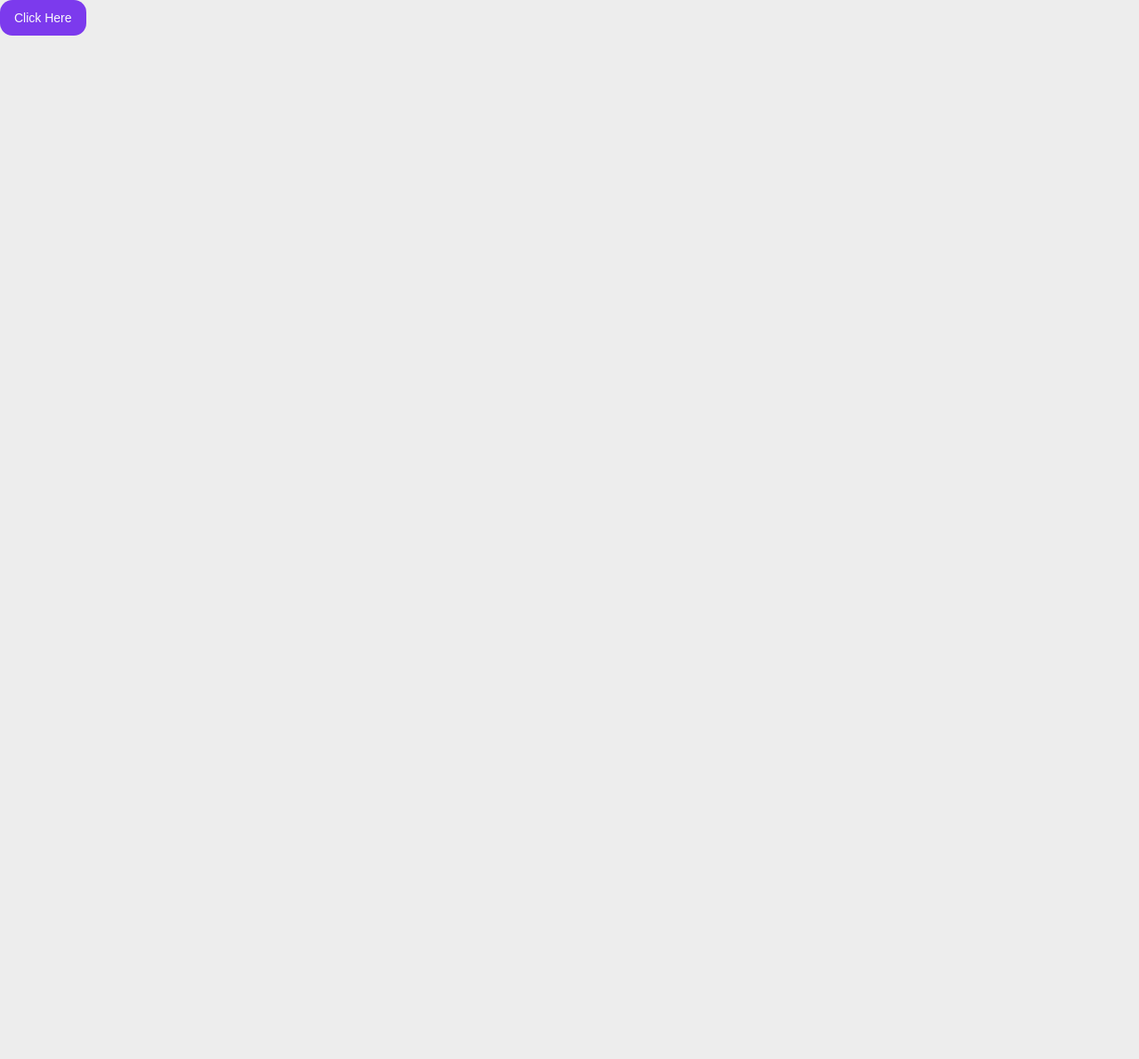
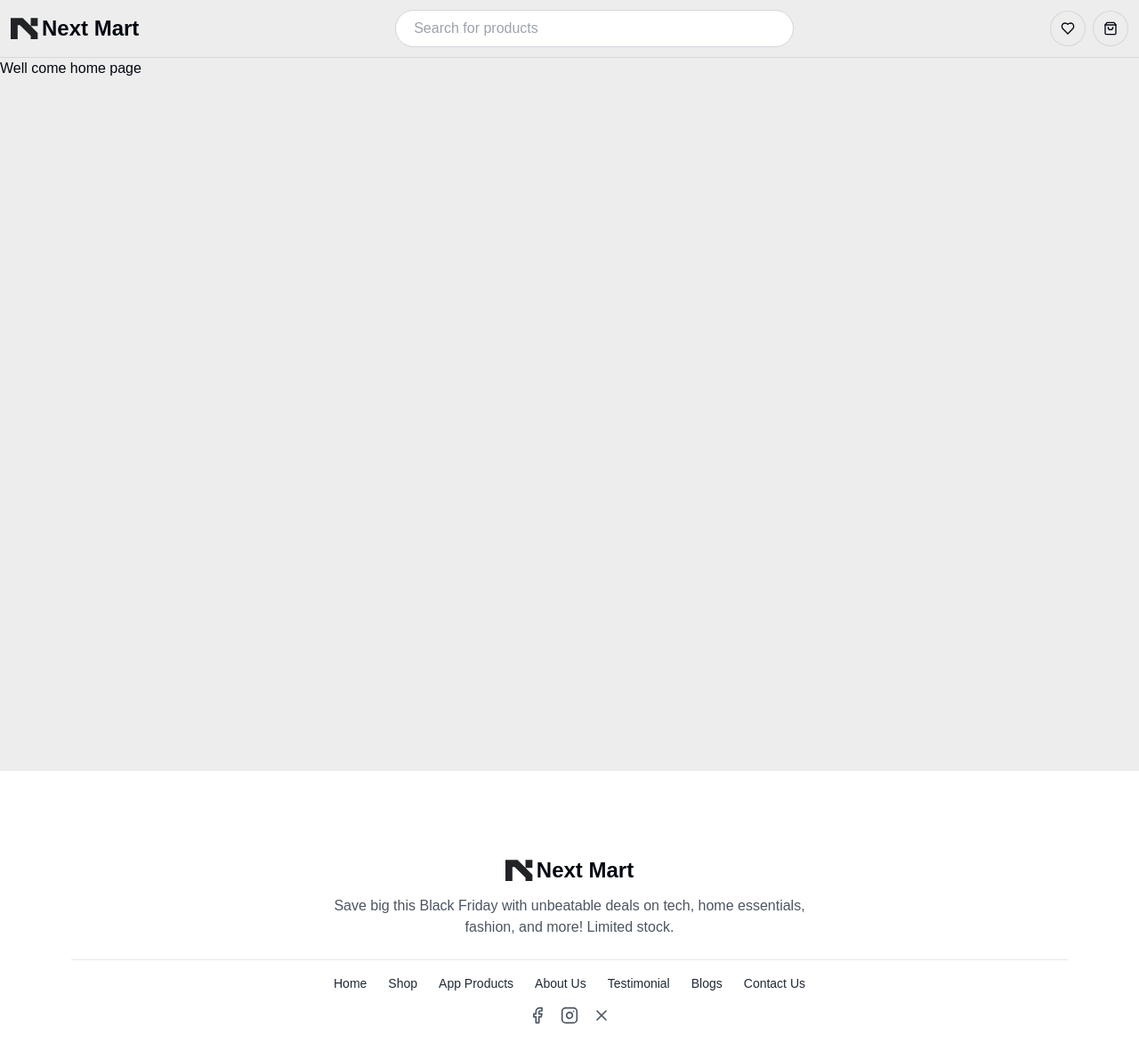
Before and after one commit to pronoybanik/Nextmart-client, a Next.js app: page / in a window 1280 px wide. Shown: the top 1190 px of the page at 89% size. Before the commit the page ends 800 px from the top, so only its background shows below. Built offline with nearby package versions, Linux system fonts and the light colour scheme.

Commit message:
file create and create navbar and footer

```diff
--- /dev/null
+++ b/src/app/(withCommonLayout)/layout.tsx
@@ -0,0 +1,15 @@
+import React from "react";
+import Navbar from "../../components/shared/Navbar";
+import Footer from "../../components/shared/Footer";
+
+const CommonLayout = ({ children }: { children: React.ReactNode }) => {
+  return (
+    <>
+      <Navbar />
+      <main className="min-h-screen">{children}</main>
+      <Footer />
+    </>
+  );
+};
+
+export default CommonLayout;
--- /dev/null
+++ b/src/app/(withCommonLayout)/page.tsx
@@ -0,0 +1,5 @@
+const HomePage = () => {
+  return <div>Well come home page</div>;
+};
+
+export default HomePage;
--- /dev/null
+++ b/src/app/(withDashboardLayout)/layout.tsx
@@ -0,0 +1,7 @@
+import React from "react";
+
+const DashboardLayout = ({ children }: { children: React.ReactNode }) => {
+  return <div>{children}</div>;
+};
+
+export default DashboardLayout;
--- /dev/null
+++ b/src/app/assets/svgs/Logo.tsx
@@ -0,0 +1,18 @@
+export default function Logo() {
+  return (
+    <svg
+      id="logo-72"
+      width="35"
+      height="24"
+      viewBox="0 0 60 40"
+      fill="none"
+      xmlns="http://www.w3.org/2000/svg"
+    >
+      <path
+        d="M23.2997 0L52.0461 28.6301V44H38.6311V34.1553L17.7522 13.3607L13.415 13.3607L13.415 44H0L0 0L23.2997 0ZM38.6311 15.2694V0L52.0461 0V15.2694L38.6311 15.2694Z"
+        className="ccustom"
+        fill="#212326"
+      ></path>
+    </svg>
+  );
+}
--- /dev/null
+++ b/src/app/login/page.tsx
@@ -0,0 +1,7 @@
+import React from "react";
+
+const LoginPage = () => {
+  return <div>login page</div>;
+};
+
+export default LoginPage;
--- a/src/app/page.tsx
+++ /dev/null
@@ -1,11 +0,0 @@
-import { Button } from "@/components/ui/button";
-
-const HomePage = () => {
-  return (
-    <div>
-      <Button>Click Here</Button>
-    </div>
-  );
-};
-
-export default HomePage;
--- /dev/null
+++ b/src/app/register/page.tsx
@@ -0,0 +1,7 @@
+import React from "react";
+
+const RegisterPage = () => {
+  return <div>register page</div>;
+};
+
+export default RegisterPage;
--- /dev/null
+++ b/src/components/shared/Footer.tsx
@@ -0,0 +1,64 @@
+import Logo from "@/app/assets/svgs/Logo";
+import { Facebook, Instagram, X } from "lucide-react";
+import Link from "next/link";
+
+const Footer = () => {
+  const navLinks = [
+    { href: "/", label: "Home" },
+    { href: "/shop", label: "Shop" },
+    { href: "/products", label: "App Products" },
+    { href: "/about", label: "About Us" },
+    { href: "/testimonial", label: "Testimonial" },
+    { href: "/blogs", label: "Blogs" },
+    { href: "/contact", label: "Contact Us" },
+  ];
+
+  const socialLinks = [
+    { href: "#", icon: Facebook },
+    { href: "#", icon: Instagram },
+    { href: "#", icon: X },
+  ];
+  return (
+    <footer className="bg-white border-t border-gray-200 py-24">
+      <div className="max-w-6xl mx-auto px-4 text-center">
+        <div className="flex flex-col items-center mb-6">
+          <div className="flex items-center space-x-2">
+            <h1 className="text-2xl font-black flex items-center">
+              <Logo />
+              Next Mart
+            </h1>
+          </div>
+          <p className="text-gray-600 mt-3 w-1/2">
+            Save big this Black Friday with unbeatable deals on tech, home
+            essentials, fashion, and more! Limited stock.
+          </p>
+        </div>
+
+        <hr />
+        <ul className="flex justify-center space-x-6 text-sm text-gray-800 font-medium my-4">
+          {navLinks.map((link) => (
+            <li key={link.href}>
+              <Link href={link.href} className="hover:text-purple-600">
+                {link.label}
+              </Link>
+            </li>
+          ))}
+        </ul>
+
+        <div className="flex justify-center space-x-4">
+          {socialLinks.map(({ href, icon: Icon }, index) => (
+            <Link
+              href={href}
+              key={index}
+              className="text-gray-600 hover:text-purple-600"
+            >
+              <Icon className="w-5 h-5" />
+            </Link>
+          ))}
+        </div>
+      </div>
+    </footer>
+  );
+};
+
+export default Footer;
--- /dev/null
+++ b/src/components/shared/Navbar.tsx
@@ -0,0 +1,31 @@
+import Logo from "@/app/assets/svgs/Logo";
+import { Button } from "@/components/ui/button";
+import { Heart, ShoppingBag } from "lucide-react";
+
+export default function Navbar() {
+  return (
+    <header className="border-b w-full">
+      <div className="container flex justify-between items-center mx-auto h-16 px-3">
+        <h1 className="text-2xl font-black flex items-center">
+          <Logo />
+          Next Mart
+        </h1>
+        <div className="max-w-md  flex-grow">
+          <input
+            type="text"
+            placeholder="Search for products"
+            className="w-full max-w-6xl border border-gray-300 rounded-full py-2 px-5"
+          />
+        </div>
+        <nav className="flex gap-2">
+          <Button variant="outline" className="rounded-full p-0 size-10">
+            <Heart />
+          </Button>
+          <Button variant="outline" className="rounded-full p-0 size-10">
+            <ShoppingBag />
+          </Button>
+        </nav>
+      </div>
+    </header>
+  );
+}
```
